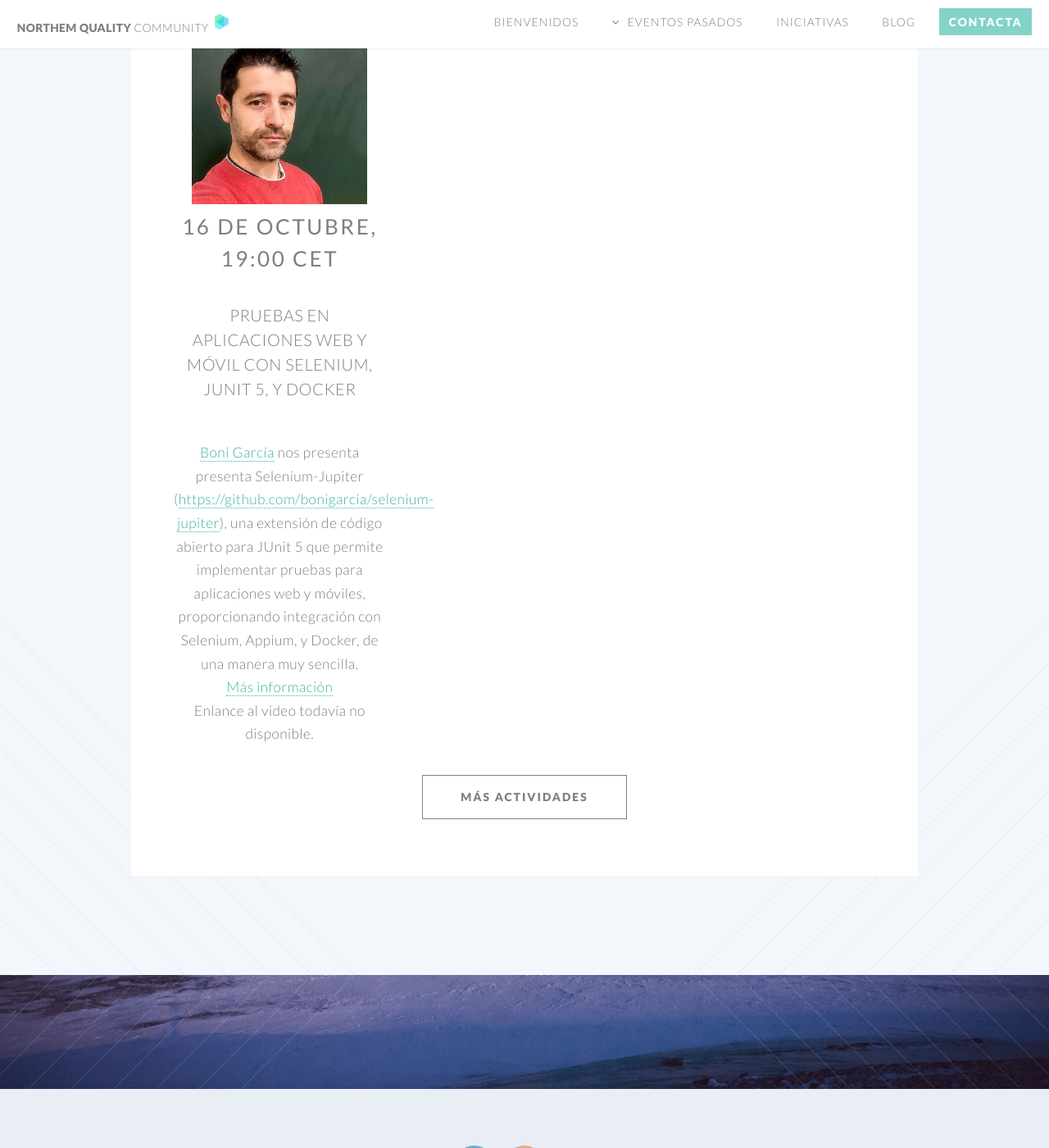
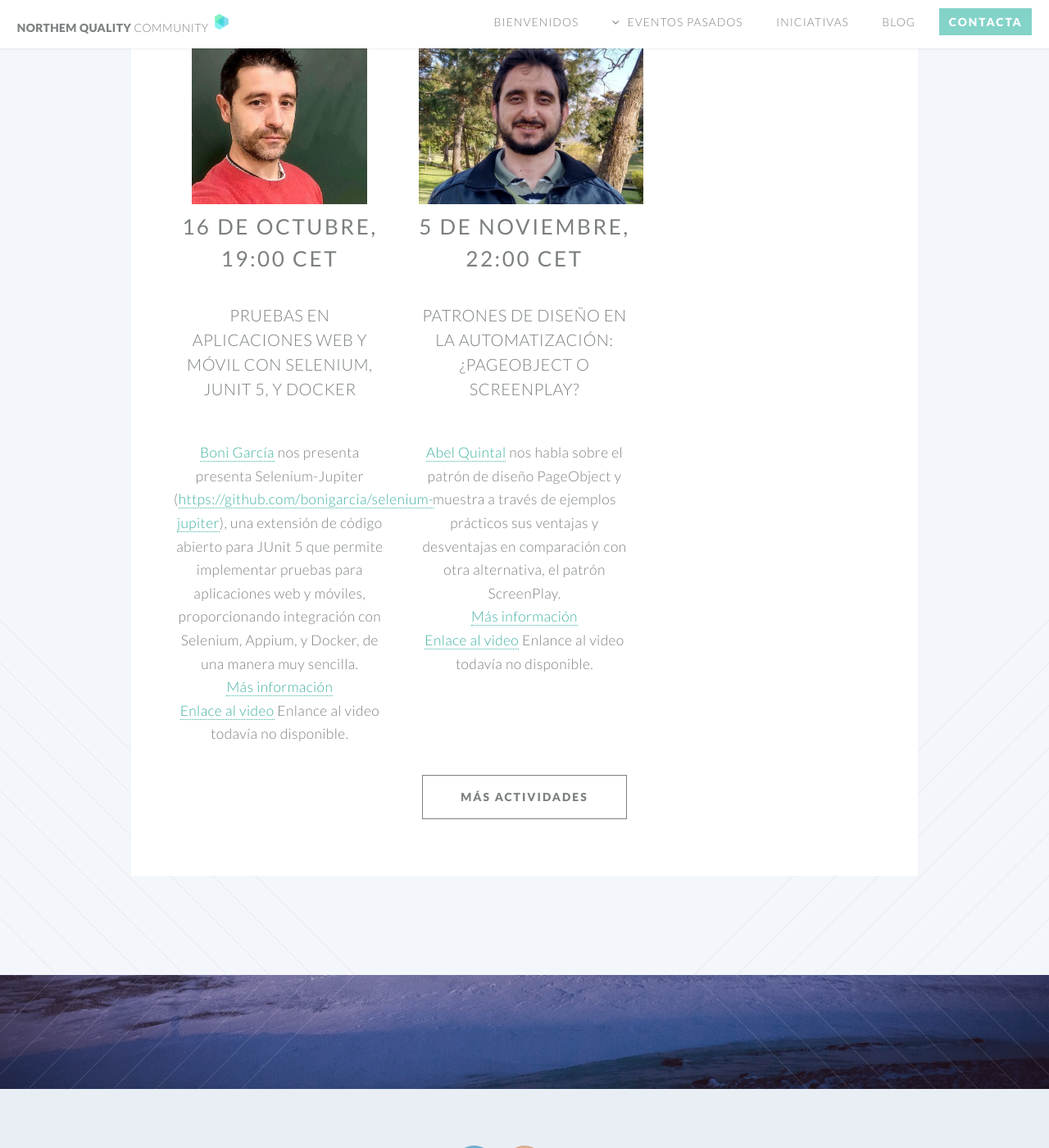
Before and after one commit to NorthemQuality/northemquality.github.io, a Jekyll site: the page built from index.html, in a window 1280 px wide and 1400 px high, scrolled down 1134 px. Shown: the whole window at 82% size. Built offline with Jekyll 4.4.1, drawn with Linux system fonts in a browser that asks for light colours.

Commit message:
Añadida charla de Abel y varios cambios

```diff
--- a/ep_segunda_temporada.html
+++ b/ep_segunda_temporada.html
@@ -14,7 +14,7 @@
 						<div class="row">
 							<div class="4u">
 								<section>
-									<img src="images/lisandraarmas.jpg" alt="" height="214"/>
+									<img src="images/lisandraarmas.jpg" alt="Lisandra Armas" height="214"/>
 									<header>
 										<h2><strong>27 de Septiembre, 20:00 CET</strong></h2>
 									</header>
--- a/index.html
+++ b/index.html
@@ -26,7 +26,7 @@
 					<div class="row">
 						<div class="4u">
 							<section>
-								<img src="images/bonigarcia.jpg" alt="" height="214"/>
+								<img src="images/bonigarcia.jpg" alt="Boni Garcia" height="214"/>
 								<header>
 									<h2><strong>16 de Octubre, 19:00 CET</strong></h2>
 								</header>
@@ -36,7 +36,23 @@
 								</br>
 								<a href="https://github.com/NorthemQuality/community-activities/issues/14" target="_blank">Más información</a>
 								</br>
-								<!--a href="https://www.youtube.com/watch?v=u7Z1V_NcmPY" target="_blank">Enlace al video</a -->
+								<a href="https://www.youtube.com/watch?v=eovWwhc9fWA" target="_blank">Enlace al video</a>
+								Enlance al video todavía no disponible.
+							</section>
+						</div>
+						<div class="4u">
+							<section>
+								<img src="images/Abel.png" alt="Abel Quintana" height="214"/>
+								<header>
+									<h2><strong>5 de Noviembre, 22:00 CET</strong></h2>
+								</header>
+								<p><h3>Patrones de diseño en la automatización: ¿PageObject o ScreenPlay?</h3>
+								</br>
+								<a href="https://twitter.com/beloquintana" target="_blank">Abel Quintal</a> nos habla sobre el patrón de diseño PageObject y muestra a través de ejemplos prácticos sus ventajas y desventajas en comparación con otra alternativa, el patrón ScreenPlay.
+								</br>
+								<a href="https://github.com/NorthemQuality/community-activities/issues/15" target="_blank">Más información</a>
+								</br>
+								<a href="https://www.youtube.com/watch?v=RYZBlgxtCRI" target="_blank">Enlace al video</a>
 								Enlance al video todavía no disponible.
 							</section>
 						</div>
```
Also changed, not shown: ep_primera_temporada.html (+7 -7 lines), images/Abel.png (added).
